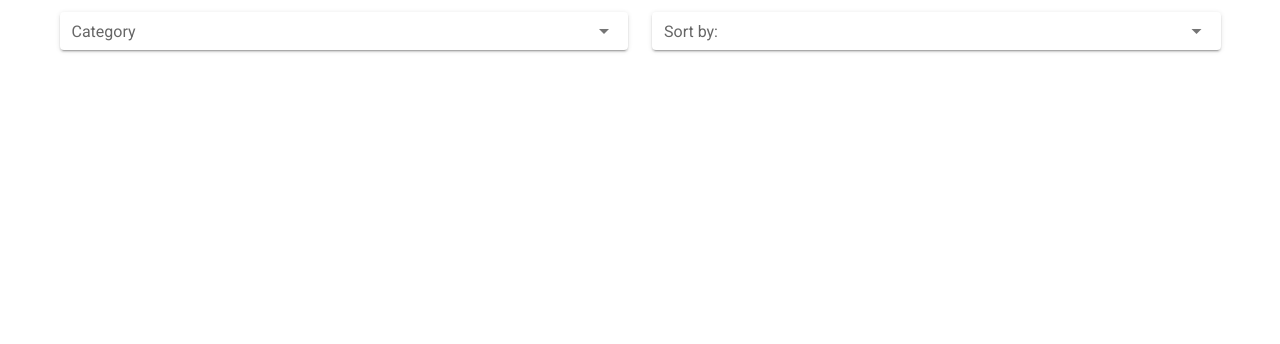
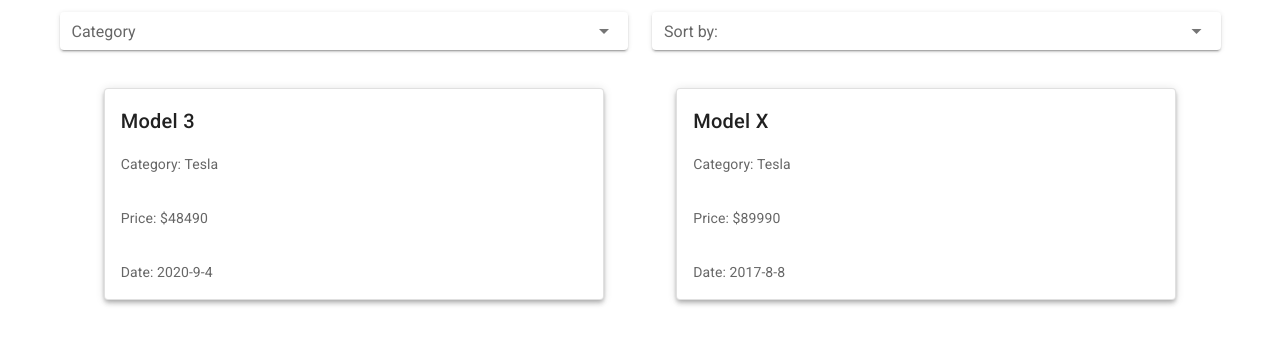
Before and after one commit to m2mt-l/Car_ECommerce, a Vue app: page / in a window 1280 px wide. Shown: the top 344 px of the page. Built offline with nearby package versions, Linux system fonts and the light colour scheme.

Commit message:
feat: add Items-card

```diff
--- a/src/components/Items-card.vue
+++ b/src/components/Items-card.vue
@@ -1,30 +1,18 @@
 <template>
     <v-container fluid>
-        <!--
         <v-row dense>
-            <v-col v-for="(card, index) in todo" :key="card.count">
-                <v-card
-                    class="mx-auto"
-                    max-width="500"
-                    min-width="344"
-                    elevation="4"
-                    outlined
-                >
-                    <v-card-title>To Do List {{ card.count }}</v-card-title>
-                    <v-card-text>{{ card.task }}</v-card-text>
-                    <v-card-actions>
-                        <v-icon
-                            @click="deleteToDo(index)"
-                            class="ml-2 mb-2"
-                            color="blue"
-                        >
-                            mdi-delete
-                        </v-icon>
-                    </v-card-actions>
+            <v-col v-for="car in items" :key="car.name">
+                <v-card class="mx-auto" max-width="500" min-width="344" elevation="4" outlined>
+                    <v-card-title>{{ car.name }}</v-card-title>
+                    <v-card-text>Category: {{ car.category }}</v-card-text>
+                    <v-card-text>Price: ${{ car.price }}</v-card-text>
+                    <v-card-text
+                        >Date:
+                        {{ car.date[0] + '-' + car.date[1] + '-' + car.date[2] }}</v-card-text
+                    >
                 </v-card>
             </v-col>
         </v-row>
-        -->
     </v-container>
 </template>
 
@@ -33,16 +21,14 @@
 export default Vue.extend({
     name: 'ItemsCard',
     data() {
-        return {
-        };
+        return {};
     },
     props: {
         items: {
             type: Array,
         },
     },
-    methods: {
-    },
+    methods: {},
     computed: {},
 });
 </script>
--- a/src/views/Top.vue
+++ b/src/views/Top.vue
@@ -8,17 +8,21 @@
                 <v-select :items="sort" label="Sort by:" dense solo></v-select>
             </v-col>
         </v-row>
+        <ItemsCard :items="cars" />
     </v-container>
 </template>
 
 <script lang="ts">
 import Vue from 'vue';
 import Config from '../config';
-import ItemsCard from '../components/Items-card.vue'
+import ItemsCard from '../components/Items-card.vue';
+import Car from '../models/car';
 
 export default Vue.extend({
     name: 'Top',
-    components: {},
+    components: {
+        ItemsCard,
+    },
     data() {
         return {
             category: [
@@ -34,9 +38,33 @@
                 Config.category.bmw,
             ],
             sort: [Config.sort.priceLowHigh, Config.sort.priceHighLow, Config.sort.newestArrivals],
+            cars: [] as Array<Car>,
         };
     },
-    methods: {},
+    created: function () {
+        this.createCars();
+    },
+
+    methods: {
+        createCars(): void {
+            this.cars.push(
+                new Car(
+                    Config.model.model3.name,
+                    Config.model.model3.category,
+                    Config.model.model3.price,
+                    Config.model.model3.date
+                )
+            );
+            this.cars.push(
+                new Car(
+                    Config.model.modelX.name,
+                    Config.model.modelX.category,
+                    Config.model.modelX.price,
+                    Config.model.modelX.date
+                )
+            );
+        },
+    },
     computed: {},
 });
 </script>
```
